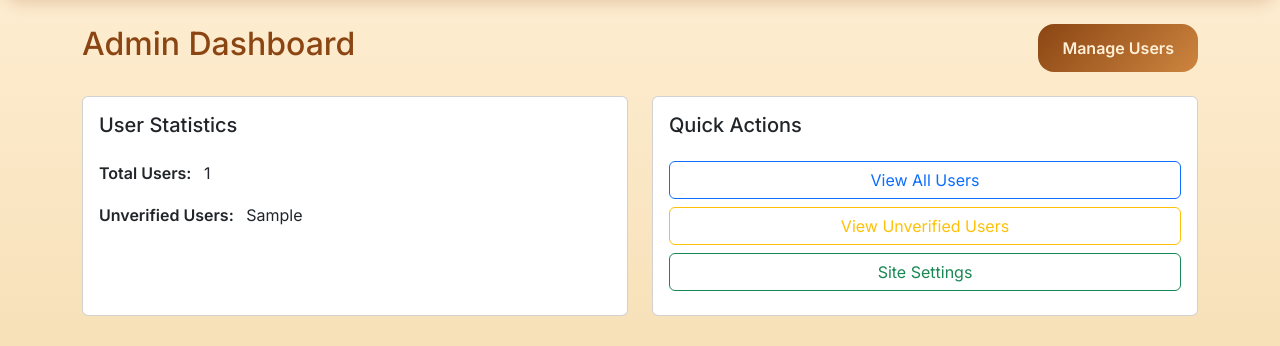
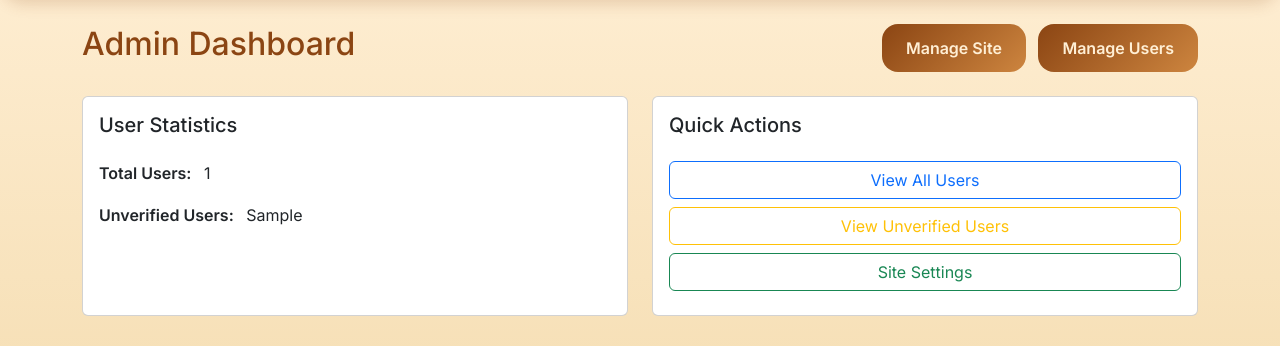
Before and after one commit to reversegremlin/harvest-market, a Flask app: template templates/admin/dashboard.html in a window 1280 px wide. Shown: the part 74-420 px from the top of the page. Run offline with Flask 3, Linux system fonts and the light colour scheme; the template is opened without the code that fills it: most values are stand-ins (such as "Sample title", 1, 10 or a date in 2020).

Commit message:
Agent query: Please verify if both the 'Manage Site' and 'Manage Users' buttons are now visible and properly aligned in the admin dashboard header.

```diff
--- a/templates/admin/dashboard.html
+++ b/templates/admin/dashboard.html
@@ -6,9 +6,14 @@
 <div class="admin-dashboard">
     <div class="d-flex justify-content-between align-items-center mb-4">
         <h2>Admin Dashboard</h2>
-        <a href="{{ url_for('admin.user_list') }}" class="btn btn-primary">
-            Manage Users
-        </a>
+        <div>
+            <a href="{{ url_for('admin.site_settings') }}" class="btn btn-primary me-2">
+                Manage Site
+            </a>
+            <a href="{{ url_for('admin.user_list') }}" class="btn btn-primary">
+                Manage Users
+            </a>
+        </div>
     </div>
 
     <div class="row g-4">
```
Also changed, not shown: 1 other file.
